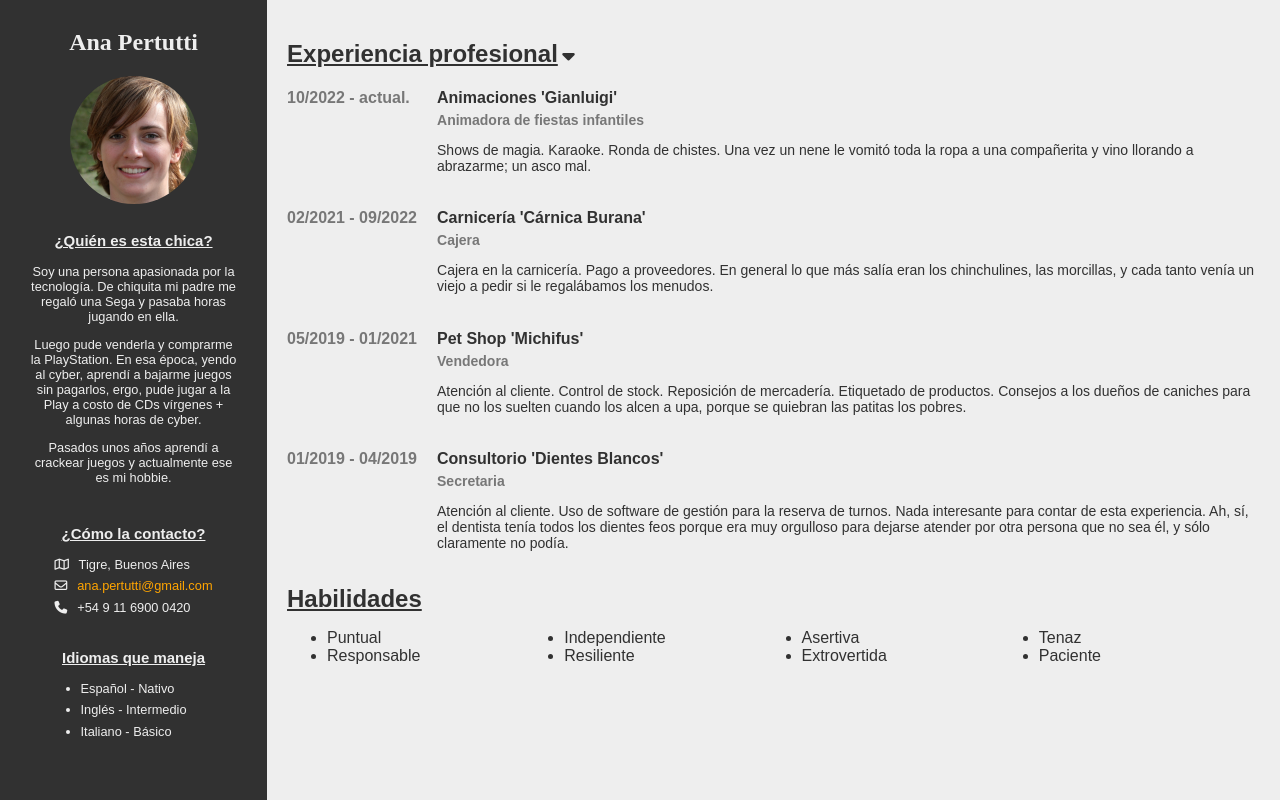
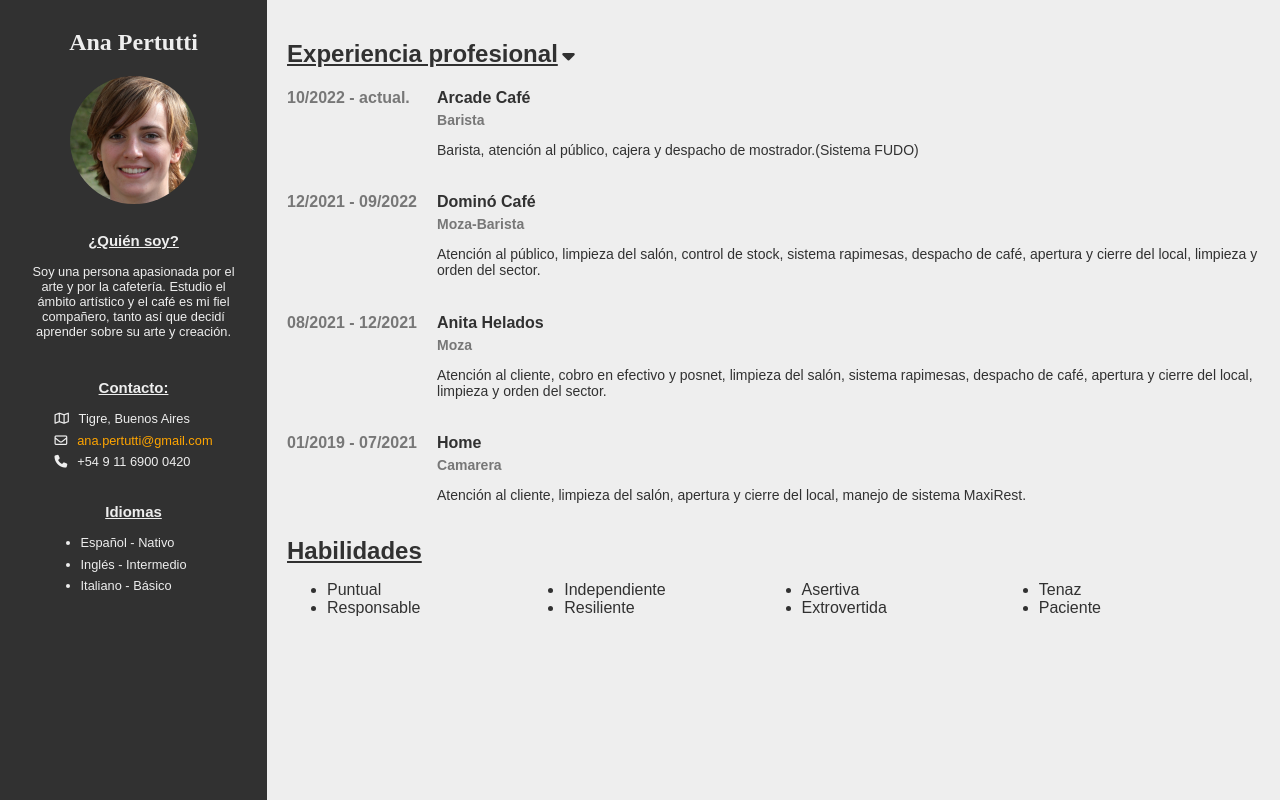
Before and after one commit to danaahernandez/danaahernandez.github.io, a plain HTML site: page index.html in a window 1280 px wide. Drawn offline with Linux system fonts and the light colour scheme; a web font is replaced by a local one.

Commit message:
Add files via upload

```diff
--- a/index.html
+++ b/index.html
@@ -3,7 +3,7 @@
 <html lang="es-AR">
 	<head>
 		<script src="https://use.fontawesome.com/2b9ea4b6cb.js"></script>
-
+		<link rel="icon" href='https://cdn-icons-png.flaticon.com/512/3846/3846862.png'>
 		<title>CV - Ana Pertutti</title>
 
 		<meta charset="UTF-8">
@@ -30,30 +30,26 @@
 								</div>
 
 								<div class="foto-perfil-dorso">
-									<img src="cv_picture_inverted.jpg" alt="CV Picture Inverted" width="128" height="128" style="border-radius: 50%;">
+									<img src="cv_picture_b&w.jpg" alt="CV Picture Inverted" width="128" height="128" style="border-radius: 50%;">
 								</div>
 							</div>
 						</div>
 					</div>
 
 					<div class="seccion-nav">
-						<h3>¿Quién es esta chica?</h3>
+
+						<h3>¿Quién soy?</h3>
 
 						<p>
-							Soy una persona apasionada por la tecnología. De chiquita mi padre me regaló una Sega y pasaba horas jugando en ella.
+							Soy una persona apasionada por el arte y por la cafetería. Estudio el ámbito artístico y el café es mi fiel compañero, tanto así que decidí aprender sobre su arte y creación.
 						</p>
 
-						<p>
-							Luego pude venderla y comprarme la PlayStation. En esa época, yendo al cyber, aprendí a bajarme juegos sin pagarlos, ergo, pude jugar a la Play a costo de CDs vírgenes + algunas horas de cyber.
-						</p>
 
-						<p>
-							Pasados unos años aprendí a crackear juegos y actualmente ese es mi hobbie.
-						</p>
+
 					</div>
 
 					<div class="seccion-nav">
-						<h3>¿Cómo la contacto?</h3>
+						<h3>Contacto:</h3>
 
 						<ul id="informacion-contacto">
 							<li><i class="fa fa-map-o icono-nav" aria-hidden="true"></i> Tigre, Buenos Aires</li>
@@ -63,7 +59,7 @@
 					</div>
 
 					<div class="seccion-nav">
-						<h3>Idiomas que maneja</h3>
+						<h3>Idiomas</h3>
 
 						<ul id="idiomas-contacto">
 							<li>Español - Nativo</li>
@@ -85,53 +81,53 @@
 						</div>
 
 						<div class="item-contenido">
-							<h4 class="item-titulo-empresa">Animaciones 'Gianluigi'</h4>
+							<h4 class="item-titulo-empresa">Arcade Café</h4>
 
-							<h5 class="item-titulo-posicion">Animadora de fiestas infantiles</h5>
+							<h5 class="item-titulo-posicion">Barista</h5>
 
-							<p>Shows de magia. Karaoke. Ronda de chistes. Una vez un nene le vomitó toda la ropa a una compañerita y vino llorando a abrazarme; un asco mal.</p>
+							<p>Barista, atención al público, cajera y despacho de mostrador.(Sistema FUDO)</p>
 						</div>
 					</div>
 
 					<div class="item-experiencia">
 						<div class="item-duracion">
-							<h4>02/2021 - 09/2022</h4>
+							<h4>12/2021 - 09/2022</h4>
 						</div>
 
 						<div class="item-contenido">
-							<h4 class="item-titulo-empresa">Carnicería 'Cárnica Burana'</h4>
+							<h4 class="item-titulo-empresa">Dominó Café</h4>
 
-							<h5 class="item-titulo-posicion">Cajera</h5>
+							<h5 class="item-titulo-posicion">Moza-Barista</h5>
 
-							<p>Cajera en la carnicería. Pago a proveedores. En general lo que más salía eran los chinchulines, las morcillas, y cada tanto venía un viejo a pedir si le regalábamos los menudos.</p>
+							<p>Atención al público, limpieza del salón, control de stock, sistema rapimesas, despacho de café, apertura y cierre del local, limpieza y orden del sector.</p>
 						</div>
 					</div>
 
 					<div class="item-experiencia">
 						<div class="item-duracion">
-							<h4>05/2019 - 01/2021</h4>
+							<h4>08/2021 - 12/2021</h4>
 						</div>
 
 						<div class="item-contenido">
-							<h4 class="item-titulo-empresa">Pet Shop 'Michifus'</h4>
+							<h4 class="item-titulo-empresa">Anita Helados</h4>
 
-							<h5 class="item-titulo-posicion">Vendedora</h5>
+							<h5 class="item-titulo-posicion">Moza</h5>
 
-							<p>Atención al cliente. Control de stock. Reposición de mercadería. Etiquetado de productos. Consejos a los dueños de caniches para que no los suelten cuando los alcen a upa, porque se quiebran las patitas los pobres.</p>
+							<p>Atención al cliente, cobro en efectivo y posnet, limpieza del salón, sistema rapimesas, despacho de café, apertura y cierre del local, limpieza y orden del sector.</p>
 						</div>
 					</div>
 
 					<div class="item-experiencia">
 						<div class="item-duracion">
-							<h4>01/2019 - 04/2019</h4>
+							<h4>01/2019 - 07/2021</h4>
 						</div>
 
 						<div class="item-contenido">
-							<h4 class="item-titulo-empresa">Consultorio 'Dientes Blancos'</h4>
+							<h4 class="item-titulo-empresa">Home</h4>
 
-							<h5 class="item-titulo-posicion">Secretaria</h5>
+							<h5 class="item-titulo-posicion">Camarera</h5>
 
-							<p>Atención al cliente. Uso de software de gestión para la reserva de turnos. Nada interesante para contar de esta experiencia. Ah, sí, el dentista tenía todos los dientes feos porque era muy orgulloso para dejarse atender por otra persona que no sea él, y sólo claramente no podía.</p>
+							<p>Atención al cliente, limpieza del salón, apertura y cierre del local, manejo de sistema MaxiRest.</p>
 						</div>
 					</div>
 				</div>
```
Also changed, not shown: cv_picture_b&w.jpg (added).
